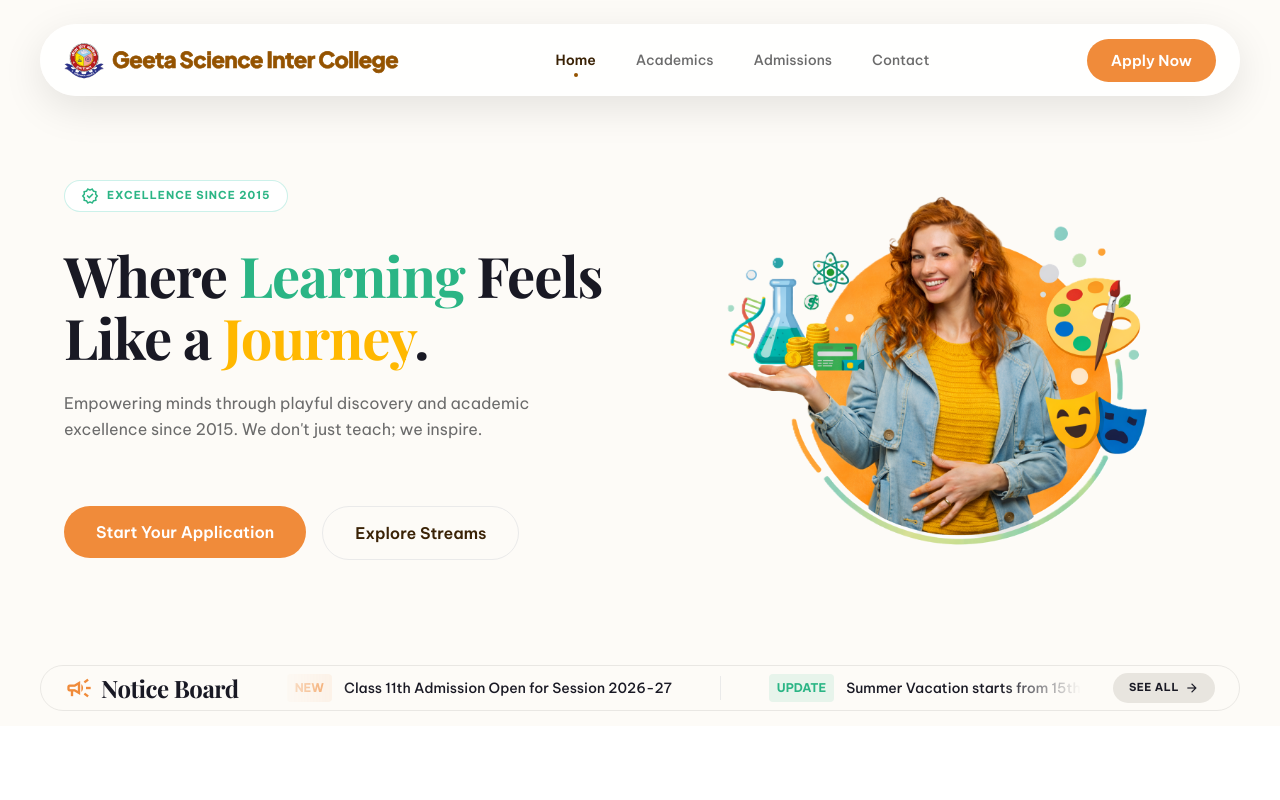
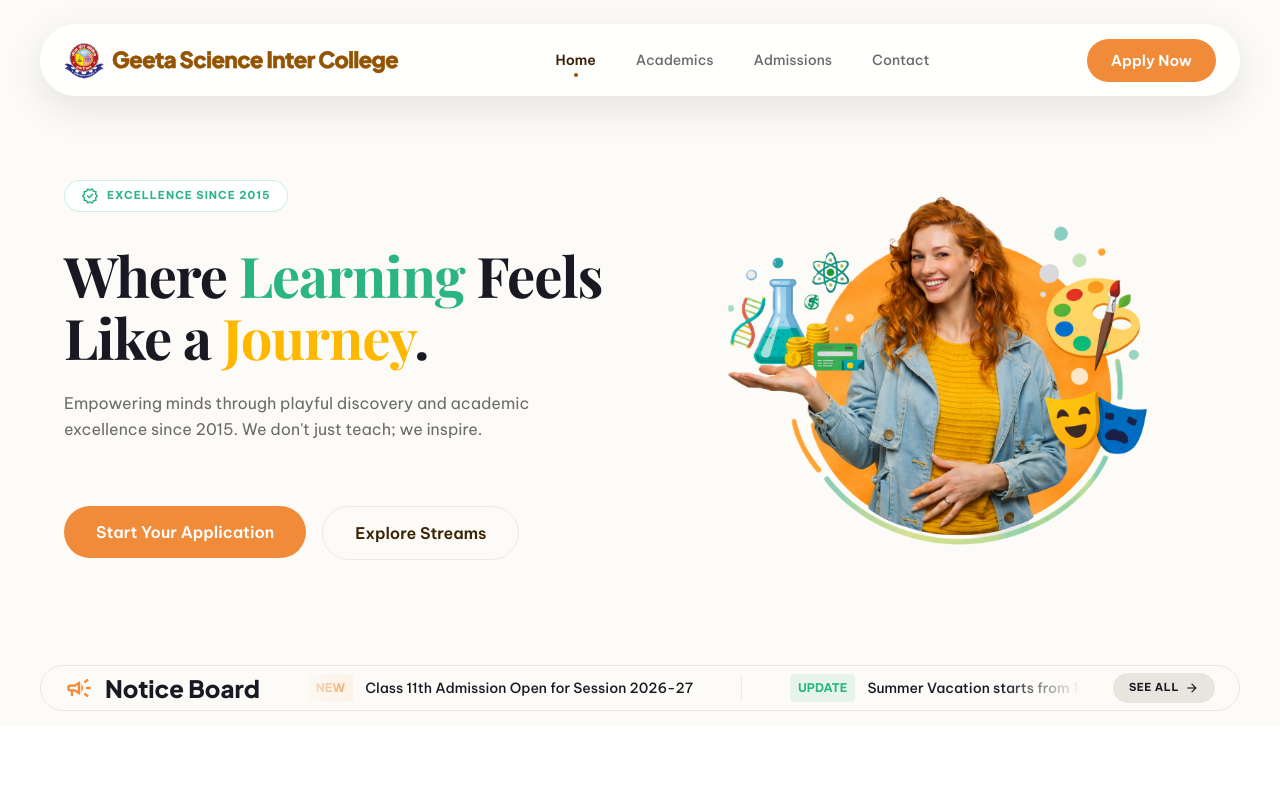
Before and after one commit to Subhampas1/geetascienceintercollege, a React (Vite) app: page / in a window 1280 px wide. Shown: the top 800 px of the page. Built offline with nearby package versions, Linux system fonts and the light colour scheme; a web font is replaced by a local one.

Commit message:
Change Notice Board heading font to modern display sans

```diff
--- a/src/pages/Home.jsx
+++ b/src/pages/Home.jsx
@@ -57,9 +57,9 @@ const Home = () => {
       {/* Notice Board */}
       <section className="notice-section">
         <div className="container notice-container">
-          <div className="notice-header">
-            <h2 className="font-sans-display" style={{ whiteSpace: 'nowrap', display: 'flex', alignItems: 'center', gap: '8px' }}>
-              <span className="material-symbols-outlined text-orange" style={{ fontSize: '28px' }}>campaign</span>
+          <div className="notice-header" style={{ gap: '12px' }}>
+            <span className="material-symbols-outlined text-orange" style={{ fontSize: '28px' }}>campaign</span>
+            <h2 style={{ whiteSpace: 'nowrap', fontFamily: 'var(--font-display)', fontWeight: 800 }}>
               Notice Board
             </h2>
           </div>
```
